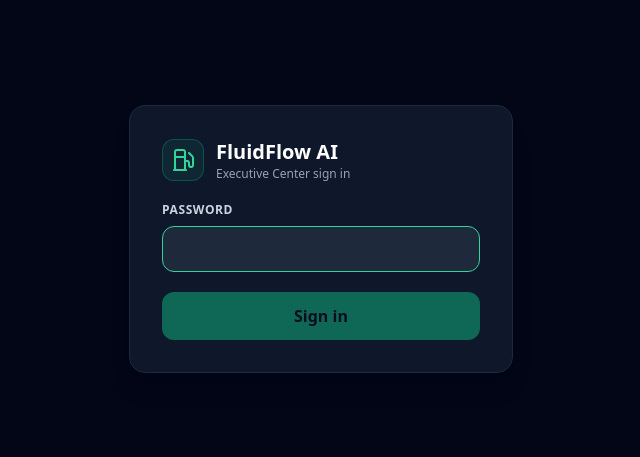
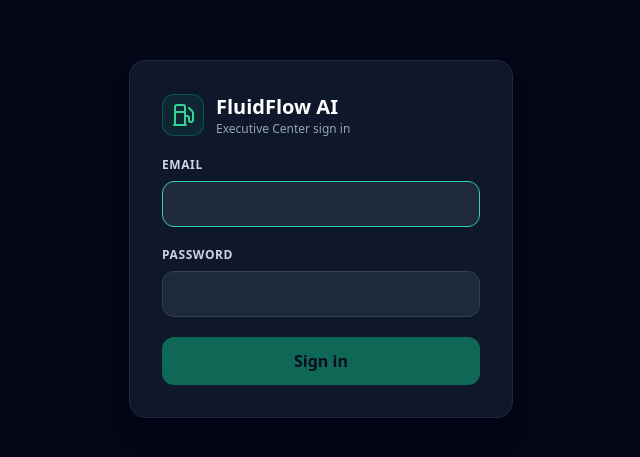
Before and after one commit to FLUIDFLOWAI01/fluidflow-dashboard, a Next.js app: page /login in a window 1280 px wide. Shown: the part 161-618 px from the top of the page, without its empty margins (319-959 px from the left). Built offline with nearby package versions, Linux system fonts and the light colour scheme.

Commit message:
Add email validation to login form

```diff
--- a/app/login/page.tsx
+++ b/app/login/page.tsx
@@ -4,23 +4,25 @@ import React, { useState } from 'react';
 import { Fuel } from 'lucide-react';
 
 export default function LoginPage() {
+  const [email, setEmail] = useState('');
   const [password, setPassword] = useState('');
   const [error, setError] = useState<string | null>(null);
   const [busy, setBusy] = useState(false);
 
   const submit = async (e: React.FormEvent) => {
     e.preventDefault();
-    if (busy || !password) return;
+    if (busy || !password || !email.trim()) return;
     setBusy(true);
     setError(null);
     try {
       const res = await fetch('/api/login', {
         method: 'POST',
         headers: { 'Content-Type': 'application/json' },
-        body: JSON.stringify({ password }),
+        body: JSON.stringify({ email, password }),
       });
       if (res.ok) {
-        window.location.href = '/';
+        const info = await res.json().catch(() => null);
+        window.location.href = info?.role === 'platform_admin' ? '/admin' : '/';
         return;
       }
       const body = await res.json().catch(() => null);
@@ -45,11 +47,22 @@ export default function LoginPage() {
           </div>
         </div>
         <div>
+          <label htmlFor="email" className="block text-xs font-semibold uppercase tracking-wider text-slate-300 mb-2">Email</label>
+          <input
+            id="email"
+            type="email"
+            autoFocus
+            autoComplete="username"
+            value={email}
+            onChange={(e) => setEmail(e.target.value)}
+            className="w-full bg-slate-800 border border-slate-700 rounded-xl px-4 py-3 text-white text-sm focus:outline-none focus:border-emerald-400"
+          />
+        </div>
+        <div>
           <label htmlFor="password" className="block text-xs font-semibold uppercase tracking-wider text-slate-300 mb-2">Password</label>
           <input
             id="password"
             type="password"
-            autoFocus
             autoComplete="current-password"
             value={password}
             onChange={(e) => setPassword(e.target.value)}
@@ -59,7 +72,7 @@ export default function LoginPage() {
         {error && <p className="text-rose-400 text-sm" role="alert">{error}</p>}
         <button
           type="submit"
-          disabled={busy || !password}
+          disabled={busy || !password || !email.trim()}
           className="w-full bg-emerald-500 hover:bg-emerald-600 disabled:opacity-50 text-slate-950 font-bold py-3 rounded-xl transition-colors"
         >
           {busy ? 'Signing in…' : 'Sign in'}
```
